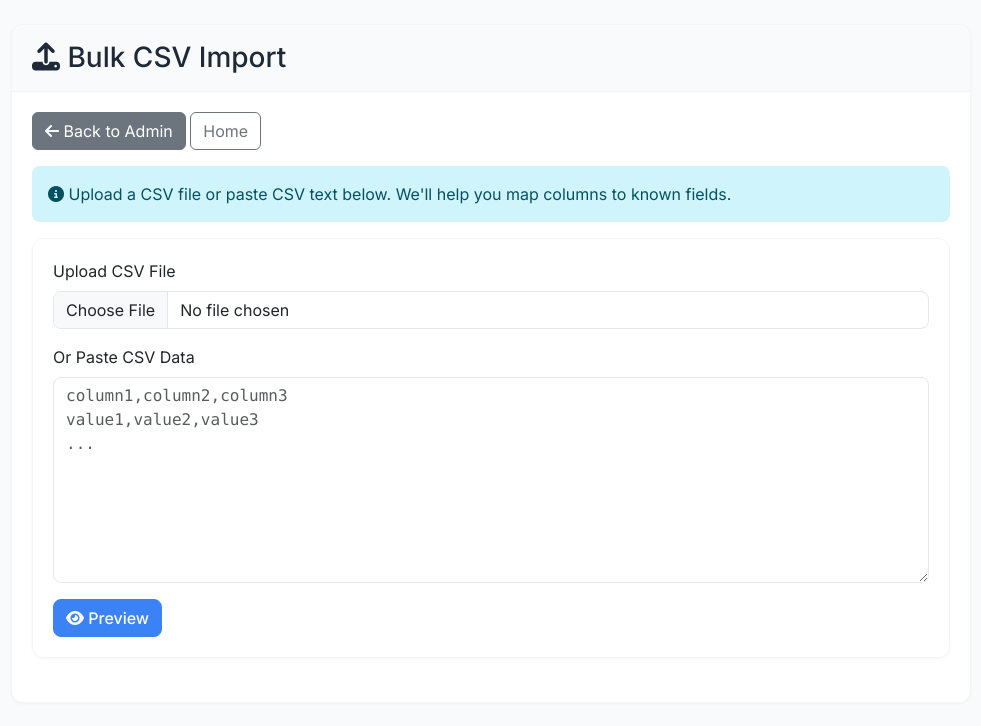
After one commit to muhammadqasimc/school-app, a Flask app: template templates/admin/bulk_import.html in a window 1280 px wide. The commit adds this page. Shown: the top 726 px of the page, without its empty margins (277-1258 px from the left). Run offline with Flask 3, Linux system fonts and the light colour scheme; the template is opened without the code that fills it, so the values that code supplies are empty; parts of the project's set-up code (start-up, migrations or seed data) failed here and were passed over; some libraries are stand-ins or nearby versions.

Commit message:
feat: add CSV import preview with column mapping and data display

```diff
--- /dev/null
+++ b/templates/admin/bulk_import.html
@@ -0,0 +1,168 @@
+{% extends "base.html" %}
+
+{% block title %}Bulk CSV Import - Admin{% endblock %}
+
+{% block content %}
+<div class="row mb-4">
+    <div class="col-12">
+        <div class="card">
+            <div class="card-header">
+                <h3 class="mb-0"><i class="fas fa-upload"></i> Bulk CSV Import</h3>
+            </div>
+            <div class="card-body">
+                <a href="{{ url_for('admin_dashboard') }}" class="btn btn-secondary mb-3">
+                    <i class="fas fa-arrow-left"></i> Back to Admin
+                </a>
+                <a href="{{ url_for('index') }}" class="btn btn-outline-secondary mb-3">Home</a>
+
+                {% if preview and preview.columns %}
+                {# --- Preview Phase: Show mapping + data preview --- #}
+                <div class="alert alert-info">
+                    <i class="fas fa-file-csv"></i>
+                    <strong>{{ preview.total_rows }} row(s)</strong> detected in CSV.
+                    <span class="text-muted">Showing up to {{ preview.rows|length }} row(s) below.</span>
+                </div>
+
+                <form method="POST" action="{{ url_for('admin_bulk_import_confirm') }}" id="confirmForm">
+                    <input type="hidden" name="csrf_token" value="{{ csrf_token() }}"/>
+                    <input type="hidden" name="csv_raw" value="{{ preview.csv_raw|e }}"/>
+                    <input type="hidden" name="columns" value="{{ preview.columns|join(',') }}"/>
+                    <input type="hidden" name="filename" value="uploaded.csv"/>
+
+                    {# Column Mapping Section #}
+                    <div class="card mb-4">
+                        <div class="card-header">
+                            <h5 class="mb-0"><i class="fas fa-map-signs"></i> Column Mapping</h5>
+                        </div>
+                        <div class="card-body">
+                            <p class="text-muted small">Map each CSV column to a known field, or choose "— Skip —" to ignore it.</p>
+                            <div class="table-responsive">
+                                <table class="table table-sm table-bordered">
+                                    <thead class="table-light">
+                                        <tr>
+                                            <th>CSV Column</th>
+                                            <th>Sample Value</th>
+                                            <th>Map to Field</th>
+                                        </tr>
+                                    </thead>
+                                    <tbody>
+                                        {% for col in preview.columns %}
+                                        <tr>
+                                            <td><code>{{ col }}</code></td>
+                                            <td>
+                                                <small class="text-muted">
+                                                    {% if preview.rows and preview.rows[0] %}
+                                                        {{ preview.rows[0].get(col, '')|truncate(40) }}
+                                                    {% else %}
+                                                        —
+                                                    {% endif %}
+                                                </small>
+                                            </td>
+                                            <td>
+                                                <select name="map_{{ col }}" class="form-select form-select-sm">
+                                                    <option value="">— Skip —</option>
+                                                    {% for field in all_fields %}
+                                                    <option value="{{ field }}"
+                                                        {%- if preview.mappings.get(col) == field %} selected{% endif %}>
+                                                        {{ field }}
+                                                    </option>
+                                                    {% endfor %}
+                                                </select>
+                                            </td>
+                                        </tr>
+                                        {% endfor %}
+                                    </tbody>
+                                </table>
+                            </div>
+                        </div>
+                    </div>
+
+                    {# Data Preview Section #}
+                    <div class="card mb-4">
+                        <div class="card-header d-flex justify-content-between align-items-center">
+                            <h5 class="mb-0"><i class="fas fa-table"></i> Data Preview</h5>
+                            <span class="badge bg-info">{{ preview.rows|length }} of {{ preview.total_rows }} rows</span>
+                        </div>
+                        <div class="card-body">
+                            <div class="table-responsive" style="max-height: 400px; overflow-y: auto;">
+                                <table class="table table-striped table-hover table-sm">
+                                    <thead class="table-dark sticky-top">
+                                        <tr>
+                                            <th>#</th>
+                                            {% for col in preview.columns %}
+                                            <th>{{ col }}</th>
+                                            {% endfor %}
+                                        </tr>
+                                    </thead>
+                                    <tbody>
+                                        {% for row in preview.rows %}
+                                        <tr>
+                                            <td>{{ loop.index }}</td>
+                                            {% for col in preview.columns %}
+                                            <td>
+                                                <small>{{ row.get(col, '')|truncate(50) }}</small>
+                                            </td>
+                                            {% endfor %}
+                                        </tr>
+                                        {% endfor %}
+                                    </tbody>
+                                </table>
+                            </div>
+                        </div>
+                    </div>
+
+                    {# Action Buttons #}
+                    <div class="d-flex justify-content-between">
+                        <a href="{{ url_for('admin_bulk_import') }}" class="btn btn-outline-secondary">
+                            <i class="fas fa-undo"></i> Back (re-upload)
+                        </a>
+                        <button type="submit" class="btn btn-success btn-lg">
+                            <i class="fas fa-check"></i> Confirm Import
+                        </button>
+                    </div>
+                </form>
+
+                {% else %}
+                {# --- Upload Phase: No CSV loaded yet --- #}
+                <div class="alert alert-info">
+                    <i class="fas fa-info-circle"></i>
+                    Upload a CSV file or paste CSV text below. We'll help you map columns to known fields.
+                </div>
+
+                <div class="card">
+                    <div class="card-body">
+                        <form method="POST" action="{{ url_for('admin_bulk_import') }}" enctype="multipart/form-data">
+                            <input type="hidden" name="csrf_token" value="{{ csrf_token() }}"/>
+
+                            <div class="mb-3">
+                                <label for="file" class="form-label">Upload CSV File</label>
+                                <input type="file" name="file" id="file" class="form-control" accept=".csv,text/csv">
+                            </div>
+
+                            <div class="mb-3">
+                                <label for="csv_data" class="form-label">Or Paste CSV Data</label>
+                                <textarea name="csv_data" id="csv_data" rows="8" class="form-control font-monospace" placeholder="column1,column2,column3&#10;value1,value2,value3&#10;..."></textarea>
+                            </div>
+
+                            <button type="submit" class="btn btn-primary">
+                                <i class="fas fa-eye"></i> Preview
+                            </button>
+                        </form>
+                    </div>
+                </div>
+                {% endif %}
+            </div>
+        </div>
+    </div>
+</div>
+{% endblock %}
+
+{% block extra_css %}
+<style>
+.sticky-top {
+    position: sticky;
+    top: 0;
+    z-index: 1;
+}
+</style>
+{% endblock %}
```
Also changed, not shown: SchoolApp_todo.txt (+5 -12 lines), admin_routes.py (+23 -80 lines), templates/admin/dashboard.html (+0 -14 lines), tests/test_admin_bulk_import.py (added, +201 -0 lines).
